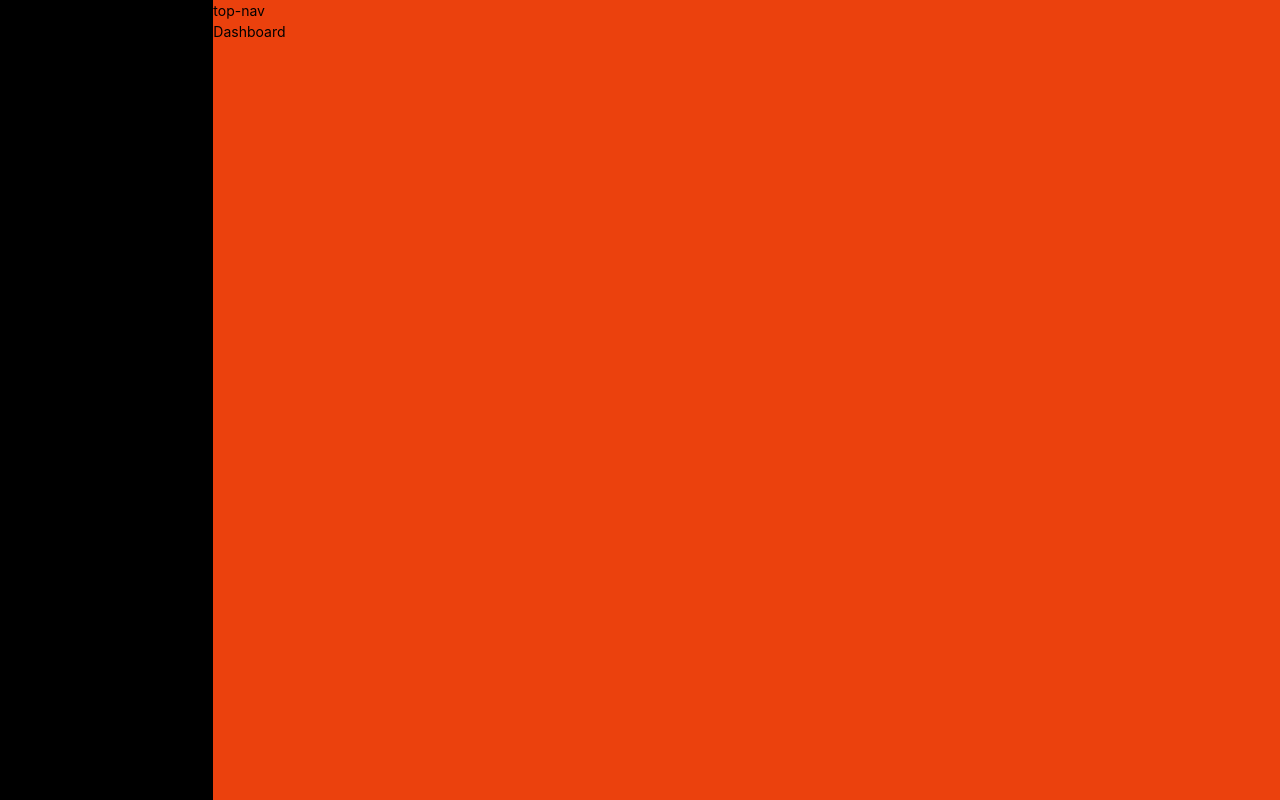
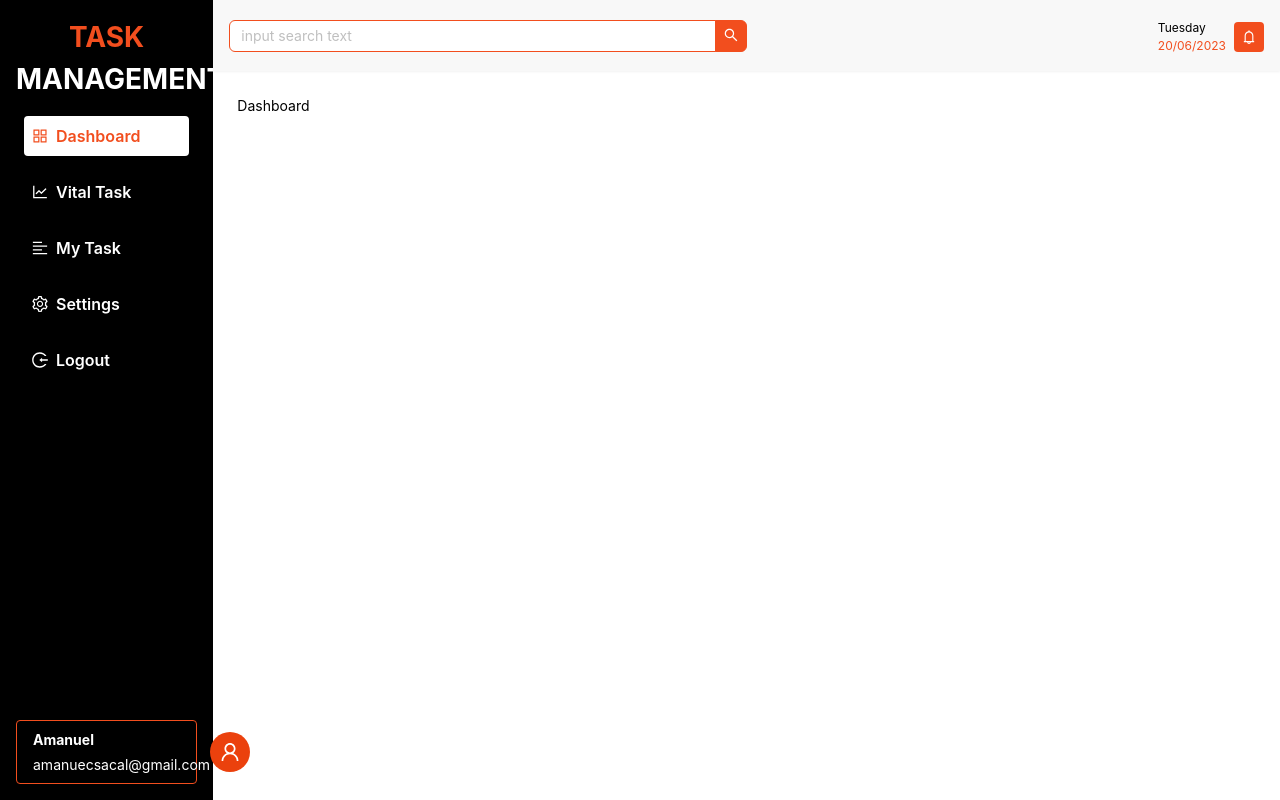
Before and after one commit to saadshahz/task-management, a Next.js app: page /dashboard in a window 1280 px wide. Built offline with nearby package versions, Linux system fonts and the light colour scheme.

Commit message:
TopNavbar and Sidebar completed

```diff
--- a/app/(pages)/dashboard/page.jsx
+++ b/app/(pages)/dashboard/page.js
@@ -1,5 +1,5 @@
 import React from "react";
 
 export default function Dashboard() {
-  return <div>Dashboard</div>;
+  return <div className="p-4" >Dashboard</div>;
 }
--- a/app/(pages)/layout.jsx
+++ b/app/(pages)/layout.jsx
@@ -1,15 +1,17 @@
 import React from "react";
 import { Col, Row } from "antd";
 import TopNav from "@/component/top-nav";
+import Sidebar from "@/component/sidebar";
+
 export default function RootlLayout({ children }) {
   return (
     <Row className="h-screen">
-      <Col span={4} className="bg-[#000000]">
-        col-12
+      <Col span={4} className="">
+        <Sidebar />
       </Col>
-      <Col span={20} className="bg-secondary">
+      <Col span={20} >
         <TopNav />
-        {children}
+        <div className="p-2" >{children}</div>
       </Col>
     </Row>
   );
--- a/app/layout.js
+++ b/app/layout.js
@@ -1,4 +1,4 @@
-import "../styles/globals.css";
+import "@/styles/globals.css";
 import { Poppins } from "next/font/google";
 
 const poppins = Poppins({
--- /dev/null
+++ b/component/sidebar.js
@@ -0,0 +1,103 @@
+"use client";
+import Icon, {
+  AppstoreOutlined,
+  SettingOutlined,
+  LoginOutlined,
+  AlignLeftOutlined,
+  LineChartOutlined,
+  UserOutlined,
+} from "@ant-design/icons";
+import { Avatar, Flex } from "antd";
+import Link from "next/link";
+import { usePathname } from "next/navigation";
+
+export default function Sidebar() {
+  const pathname = usePathname();
+
+  console.log("pathname", pathname);
+
+  const MenuItem = [
+    {
+      title: "Dashboard",
+      path: "/dashboard",
+      icon: <AppstoreOutlined />,
+      isAllow: true,
+    },
+    {
+      title: "Vital Task",
+      path: "/vital-task",
+      icon: <LineChartOutlined />,
+      isAllow: true,
+    },
+    {
+      title: "My Task",
+      path: "/my-task",
+      icon: <AlignLeftOutlined />,
+      isAllow: true,
+    },
+    {
+      title: "Settings",
+      path: "/settings",
+      icon: <SettingOutlined />,
+      isAllow: true,
+    },
+    {
+      title: "Logout",
+      path: "/login",
+      icon: <LoginOutlined className="rotate-180" />,
+      isAllow: true,
+    },
+  ];
+
+  return (
+    <div className="bg-black h-screen flex flex-col justify-between w-full p-4">
+      <div>
+        <div>
+          <h1 className="text-light text-formHeading text-center font-bold">
+            <span className="text-primary">TASK</span> MANAGEMENT
+          </h1>
+        </div>
+        <div className="py-4 flex flex-col justify-between ">
+          <ul>
+            {MenuItem &&
+              MenuItem.map((item, index) => {
+                if (item.isAllow) {
+                  return (
+                    <li key={index} className="pb-4 px-2">
+                      <Link
+                        href={item.path}
+                        className={
+                          item.path == pathname
+                            ? "active text-staffDetail font-semibold text-primary bg-white p-2 rounded w-full block hover:text-black"
+                            : "text-staffDetail font-semibold text-white  w-full p-2 block hover:text-primary "
+                        }
+                      >
+                        <span className="pr-2">{item.icon}</span>
+                        {item.title}
+                      </Link>
+                    </li>
+                  );
+                }
+              })}
+          </ul>
+        </div>
+      </div>
+
+      <div className="text-white border border-primary rounded py-2 px-4 flex justify-between items-center">
+        <div className="">
+          <span className="block pb-1 font-bold">Amanuel</span>
+          <span>amanuecsacal@gmail.com</span>
+        </div>
+        <div>
+          {/* <Avatar src="https://api.dicebear.com/7.x/miniavs/svg?seed=1" /> */}
+          <Avatar
+            shape="rounded"
+            className="bg-secondary"
+            size={40}
+            icon={<UserOutlined />}
+          />
+        </div>
+      </div>
+    </div>
+  );
+}
--- /dev/null
+++ b/component/top-nav.js
@@ -0,0 +1,31 @@
+"use client";
+import { BellOutlined } from "@ant-design/icons";
+import { Input, Space } from "antd";
+
+export default function TopNav() {
+  const { Search } = Input;
+  const onSearch = (value, _e, info) => console.log(info?.source, value);
+
+  return (
+    <div className="p-4 flex justify-between items-center bg-[#f8f8f8] drop-shadow-sm">
+      <div className="w-[50%]">
+        <Search
+          placeholder="input search text"
+          onSearch={onSearch}
+          allowClear
+          // style={{}}c
+          className=" topNav-serachBar"
+        />
+      </div>
+      <div>
+        <Space direction="horizontal">
+          <div>
+            <p className=" text-formInput ">Tuesday</p>
+            <p className="text-primary text-formInput">20/06/2023</p>
+          </div>
+          <BellOutlined className={"bg-primary text-light p-2 rounded"} />
+        </Space>
+      </div>
+    </div>
+  );
+}
--- a/component/top-nav.jsx
+++ /dev/null
@@ -1,7 +0,0 @@
-import React from 'react'
-
-export default function TopNav() {
-  return (
-    <div>top-nav</div>
-  )
-}
--- a/package.json
+++ b/package.json
@@ -9,6 +9,7 @@
     "lint": "next lint"
   },
   "dependencies": {
+    "@ant-design/icons": "^5.5.2",
     "antd": "^5.22.3",
     "next": "15.0.4",
     "react": "^19.0.0",
--- a/styles/globals.css
+++ b/styles/globals.css
@@ -17,3 +17,17 @@
   background-position: center;
   background-repeat: no-repeat;
 }
+.topNav-serachBar {
+}
+.topNav-serachBar .ant-input-affix-wrapper {
+  border-color: var(--color-primary);
+}
+
+.topNav-serachBar .ant-btn {
+  border-color: var(--color-primary) !important;
+  background-color: var(--color-primary) !important;
+  padding: 10px;
+}
+.topNav-serachBar .ant-btn svg{
+  color: var(--color-light) !important   ;
+}
--- a/tailwind.config.js
+++ b/tailwind.config.js
@@ -2,7 +2,7 @@
 module.exports = {
   content: [
     "./pages/**/*.{js,ts,jsx,tsx,mdx}",
-    "./components/**/*.{js,ts,jsx,tsx,mdx}",
+    "./component/**/*.{js,ts,jsx,tsx,mdx}",
     "./app/**/*.{js,ts,jsx,tsx,mdx}",
   ],
   theme: {
```
Also changed, not shown: 1 other file (tests, documents, lock files or other folders).
